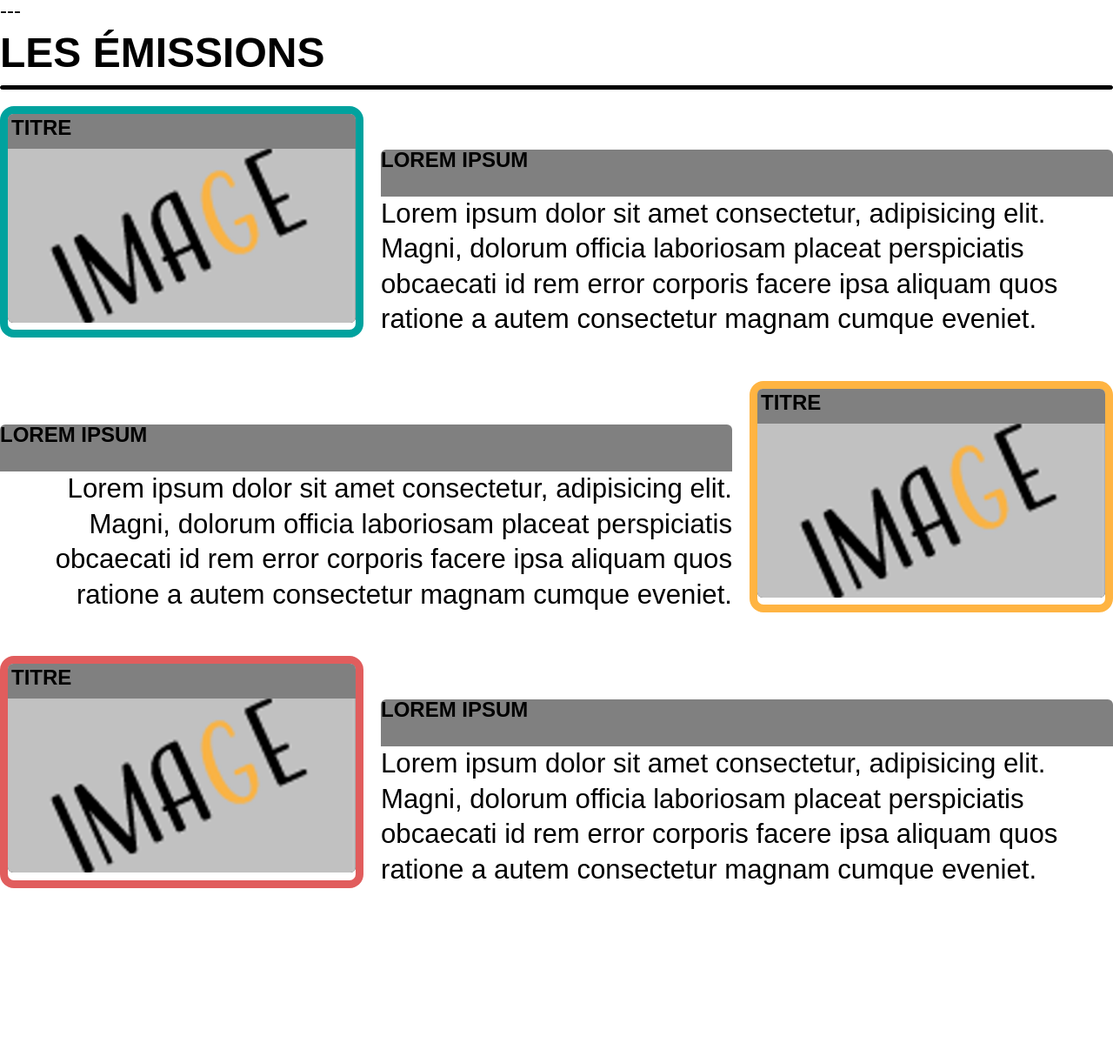
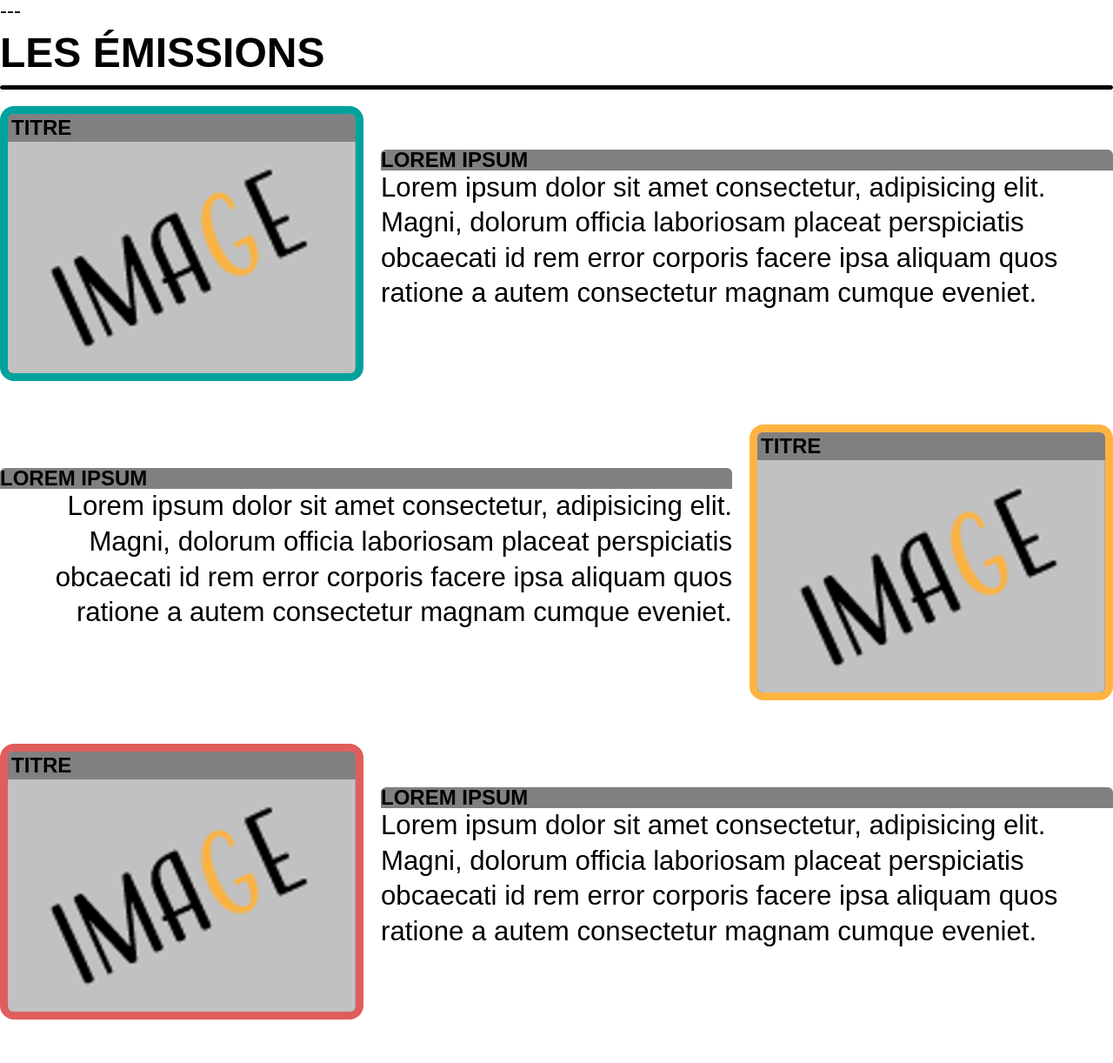
Before and after one commit to Happistarz/WebRadio-Guy-Chauvet, a PHP site: page /html/les_emissions.html in a window 1280 px wide. Shown: the whole page at 87% size. Before the commit the page ends 1021 px from the top, so only its background shows below. Run offline with PHP 8.4, Linux system fonts and the light colour scheme; some web fonts are replaced.

Commit message:
Update style.css

```diff
--- a/css/style.css
+++ b/css/style.css
@@ -108,7 +108,6 @@ header a:hover {
   background: #000;
   top: 0;
   transition: top 0.5s ease-in-out;
-  display: none;
 }
 
 #loader p {
@@ -209,11 +208,6 @@ h3 {
   border-bottom-right-radius: 6px;
 }
 
-
-
-
-
-
 /* ---------------------------page des emissions--------------------------- */
 /* left containers... */
 .container-left {
@@ -231,7 +225,7 @@ h3 {
   line-height: 1.3;
 }
 
-.container-left article h3 {
+.container-left article h2 {
   text-align: left;
   font-weight: bold;
   padding-bottom: 30px;
@@ -258,7 +252,7 @@ h3 {
   line-height: 1.3;
 }
 
-.container-right article h3 {
+.container-right article h2 {
   text-align: right;
   font-weight: bold;
   padding-bottom: 30px;
@@ -289,7 +283,7 @@ h3 {
 /* container's box's img */
 .ems-box img {
   width: 400px;
-  aspect-ratio: 2/1;
+  aspect-ratio: 3/2;
   color: white;
   object-fit: cover;
   background-color: rgb(60, 60, 60);
```
